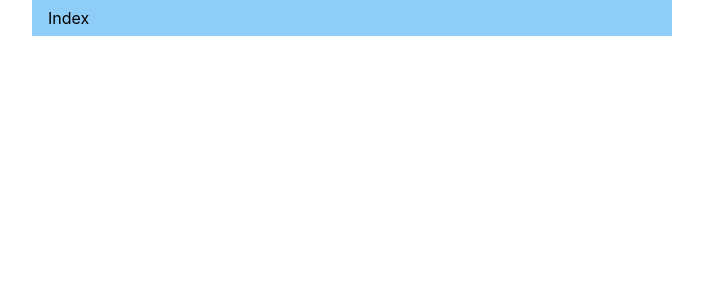
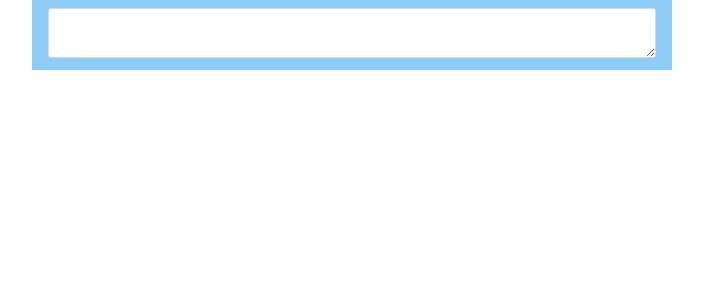
Before and after one commit to otthonleao/react-clone-twitter, a React (Create React App) app: page / in a window 1280 px wide. Shown: the top 300 px of the page, without its empty margins (288-991 px from the left). Built offline with nearby package versions, Linux system fonts and the light colour scheme.

Commit message:
feat: add  component with

```diff
--- a/package.json
+++ b/package.json
@@ -8,7 +8,7 @@
 		"@testing-library/user-event": "^13.5.0",
 		"react": "^18.2.0",
 		"react-dom": "^18.2.0",
-		"react-scripts": "5.0.1",
+		"react-scripts": "^5.0.1",
 		"web-vitals": "^2.1.4"
 	},
 	"scripts": {
--- /dev/null
+++ b/src/components/inputs/TextInputs/TextInput.jsx
@@ -0,0 +1,9 @@
+import styles from './TextInput.module.css';
+
+export default function TextInput(props) {
+	return (
+		<div>
+			<textarea className={styles['input']} {...props}/>
+		</div>
+	);
+}
--- /dev/null
+++ b/src/components/inputs/TextInputs/TextInput.module.css
@@ -0,0 +1,8 @@
+.input {
+	font-size: 18px;
+	border: 1px solid var(--border);
+	width: 100%;
+	border-radius: 3px;
+	padding: 4px;
+	resize: vertical; /* o campo textarea só pode aumentar ou diminuir na vertical */
+}
--- a/src/ui/pages/index.jsx
+++ b/src/ui/pages/index.jsx
@@ -1,7 +1,10 @@
 import { useIndex } from "../../data/hooks/pages/useIndex.page.js";
 import styles from "../styles/pages/index.module.css";
+import TextInput from "../../components/inputs/TextInputs/TextInput.jsx";
 
 export default function Index() {
 	useIndex();
-	return <div>Index</div>;
+	return (
+		<div><TextInput /></div>
+	);
 }
```
Also changed, not shown: 1 other file (tests, documents, lock files or other folders).
